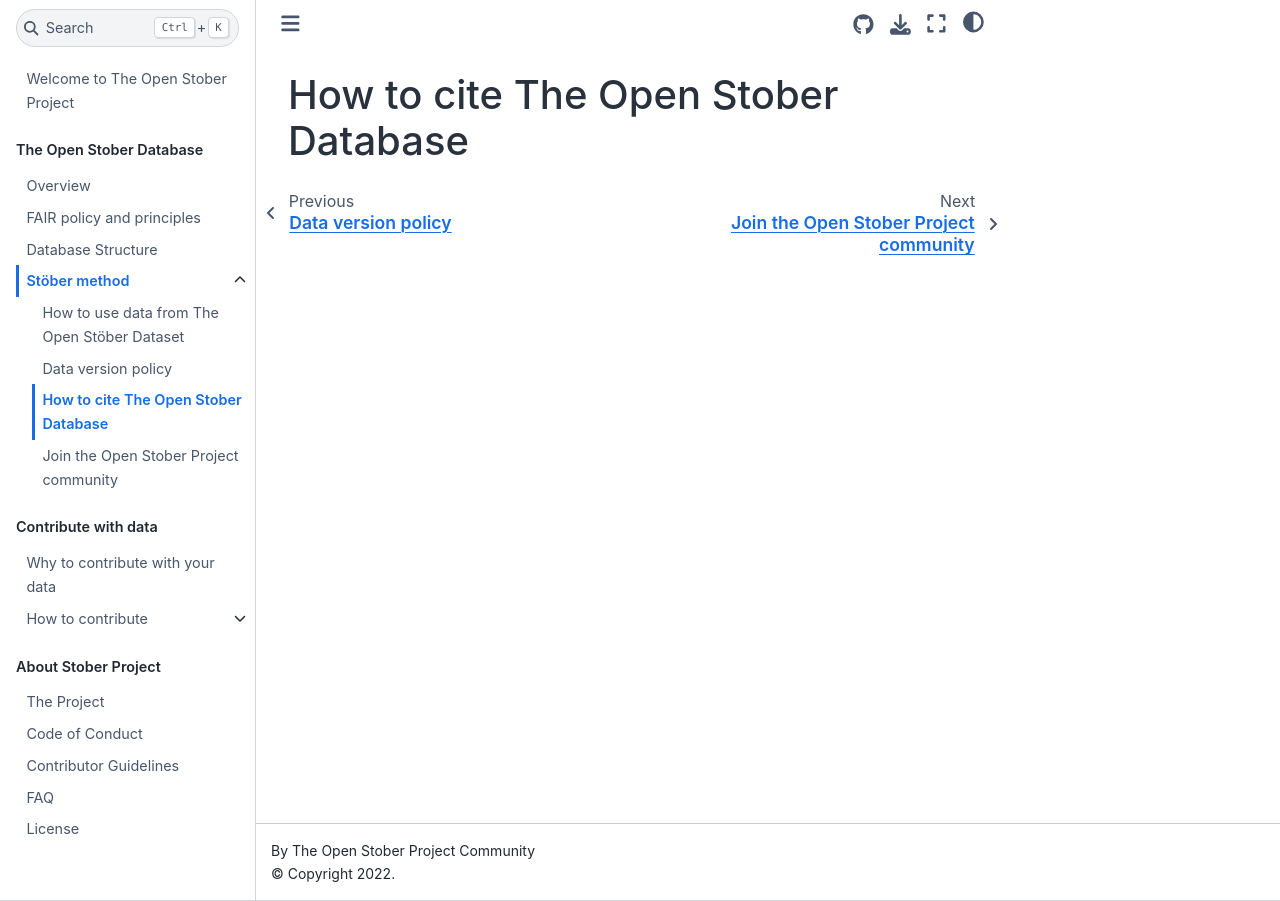
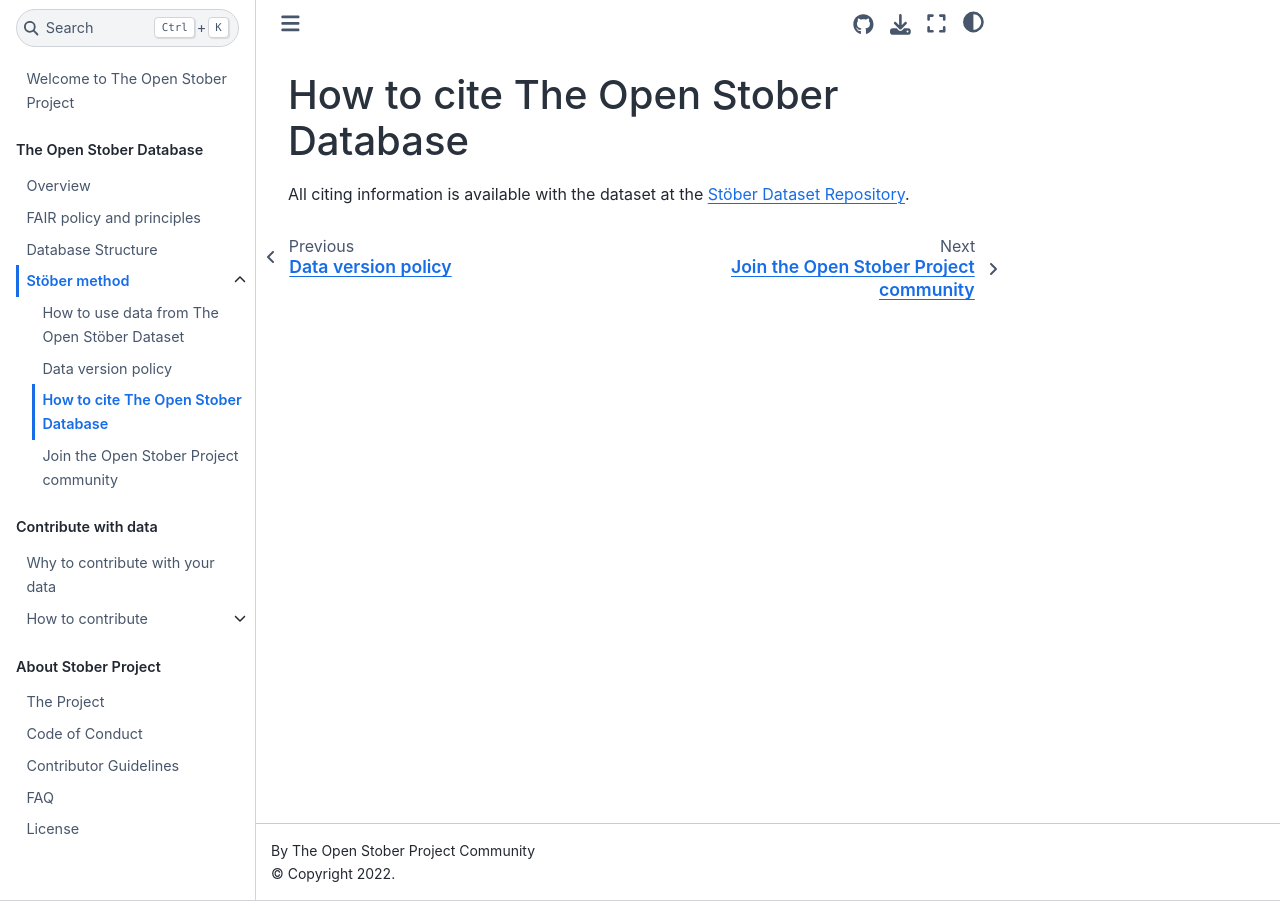
Before and after one commit to open-nanosystems/open-stober-project, a Jupyter Book: the page built from docs/database/how-to-cite.md, in a window 1280 px wide. Built offline with Jupyter Book 1.0.4 settings and Sphinx 7.4.7 and the Sphinx Book theme 1.1.4, drawn with Linux system fonts in a browser that asks for light colours.

Commit message:
Update how-to-cite.md

```diff
--- a/docs/database/how-to-cite.md
+++ b/docs/database/how-to-cite.md
@@ -1 +1,2 @@
 # How to cite The Open Stober Database
+All citing information is available with the dataset at the [Stöber Dataset Repository](https://doi.org/10.17605/OSF.IO/NR842).
```
